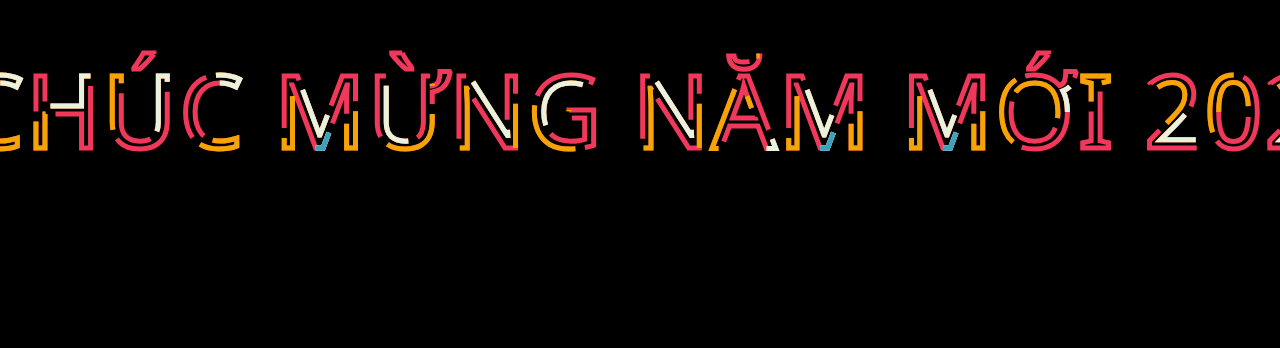
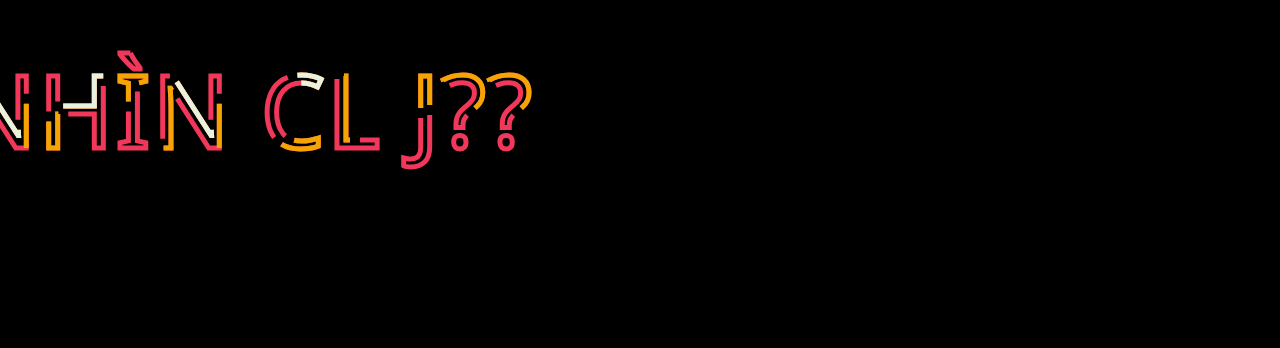
Before and after one commit to chihungnguyen2644/happynewyear2024, a plain HTML site: page index.html in a window 1280 px wide. Shown: the part 195-543 px from the top of the page. Drawn offline with Linux system fonts and the light colour scheme.

Commit message:
index.html

```diff
--- a/index.html
+++ b/index.html
@@ -10,7 +10,7 @@
 <svg height="500" width="1500">
 
     <symbol id="s-text">
-      <text x="70" y="335">Chúc mừng năm mới 2024</text>
+      <text x="70" y="335">Nhìn cl j??</text>
     </symbol>
 
     <use xlink:href="#s-text" stroke="#F2385A" stroke-dasharray="70,10"> </use>
@@ -24,7 +24,7 @@
     <font color="white">
         <font face="system-ui">
         <font size="+3">
-    <br><p align="center">CHÚC NĂM MỚI ĐÁNH TÀI RA XỈU ❤️</p></br>
+    <br><p align="center">❤️</p></br>
 </font>
 </font>
 </font>
```
